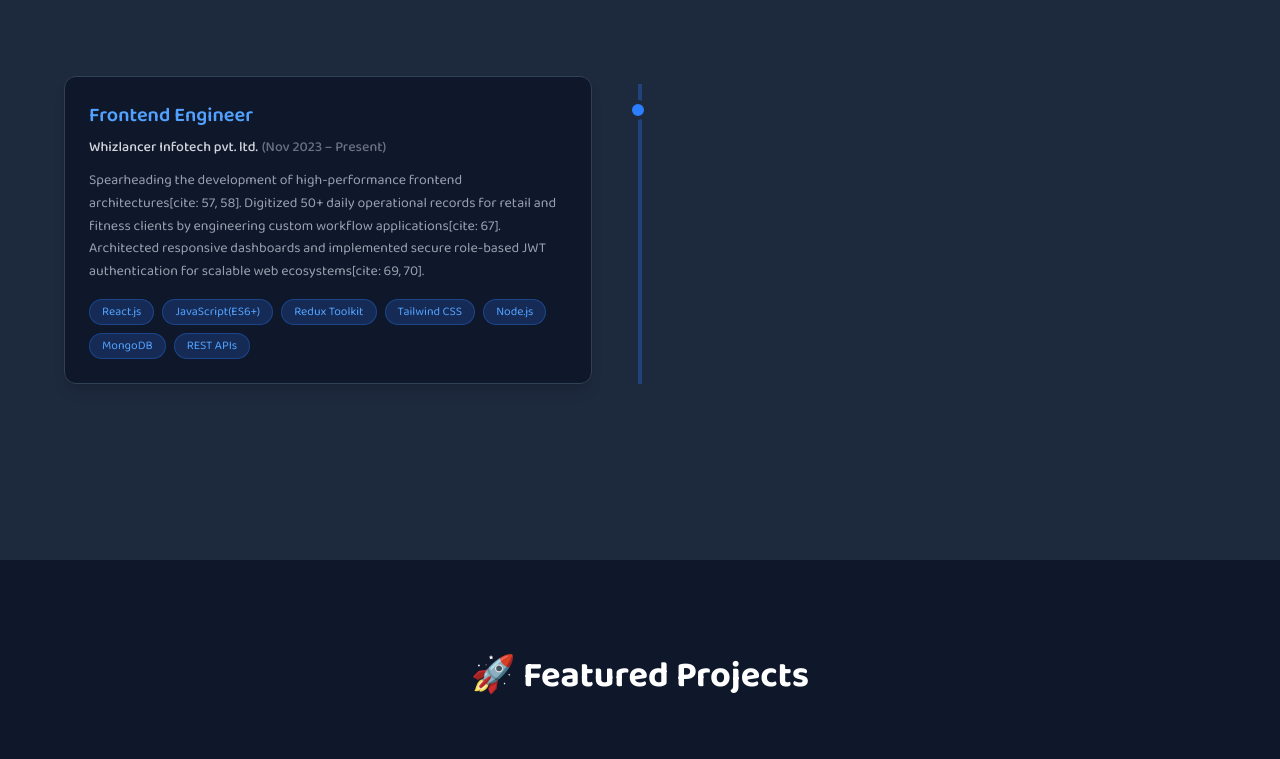
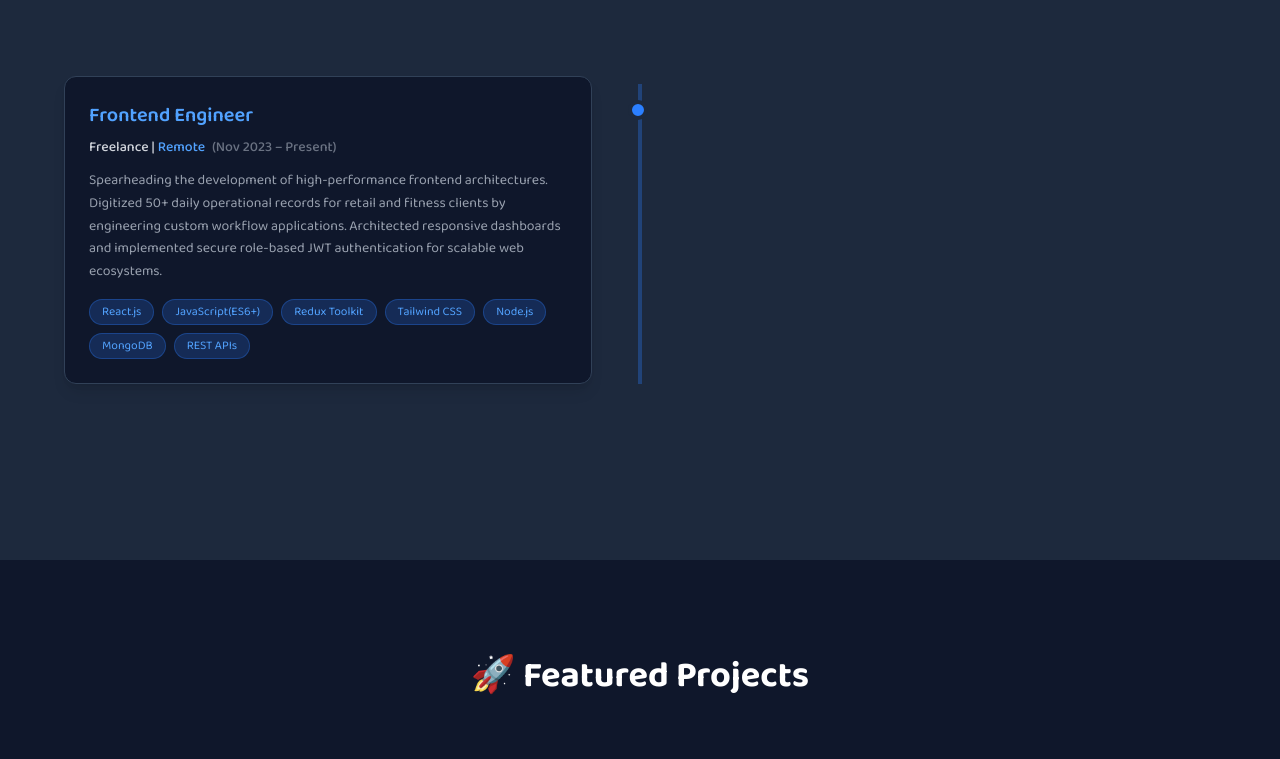
Before and after one commit to Shashwat369/Portfolio, a React (Vite) app: page / in a window 1280 px wide. Shown: the part 940-1699 px from the top of the page. Built offline with nearby package versions, Linux system fonts and the light colour scheme; a web font is replaced by a local one.

Commit message:
Update experience details and resume link for accuracy and clarity

```diff
--- a/src/components/Experience.jsx
+++ b/src/components/Experience.jsx
@@ -37,7 +37,7 @@ const Experience = () => {
             </h3>
 
             <p className="text-gray-300 text-sm mb-3 font-medium">
-              Whizlancer Infotech pvt. ltd.
+              Freelance | <span className="text-blue-400">Remote</span> <br className="md:hidden" />
               <br className="md:hidden" />
               <span className="text-gray-500 ml-1">
                 (Nov 2023 – Present)
@@ -45,7 +45,7 @@ const Experience = () => {
             </p>
 
             <p className="text-gray-400 text-sm leading-relaxed">
-              Spearheading the development of high-performance frontend architectures[cite: 57, 58]. Digitized 50+ daily operational records for retail and fitness clients by engineering custom workflow applications[cite: 67]. Architected responsive dashboards and implemented secure role-based JWT authentication for scalable web ecosystems[cite: 69, 70].
+              Spearheading the development of high-performance frontend architectures. Digitized 50+ daily operational records for retail and fitness clients by engineering custom workflow applications. Architected responsive dashboards and implemented secure role-based JWT authentication for scalable web ecosystems.
             </p>
 
             <div className="flex flex-wrap gap-2 mt-4">
--- a/src/components/Hero.jsx
+++ b/src/components/Hero.jsx
@@ -84,7 +84,7 @@ const Hero = () => {
             </a>
 
             <a
-              href="/Shashwat_Rai_Frontend_Developer.pdf"
+              href="/Shashwat_Rai_MERN_DEV_Resume.pdf"
               download
               className="border border-blue-500 px-6 py-3 rounded-lg hover:bg-blue-500 transition duration-300 hover:scale-105"
             >
--- a/src/components/Journey.jsx
+++ b/src/components/Journey.jsx
@@ -11,7 +11,7 @@ const journeyData = [
     title: "Frontend Engineer",
     subtitle: {
       role: "MERN Stack Specialist",
-      company: "Whizlancer Infotech pvt. ltd.",
+      company: "Freelance | Remote",
       duration: "Nov 2023 – Present",
     },
     description:
```
